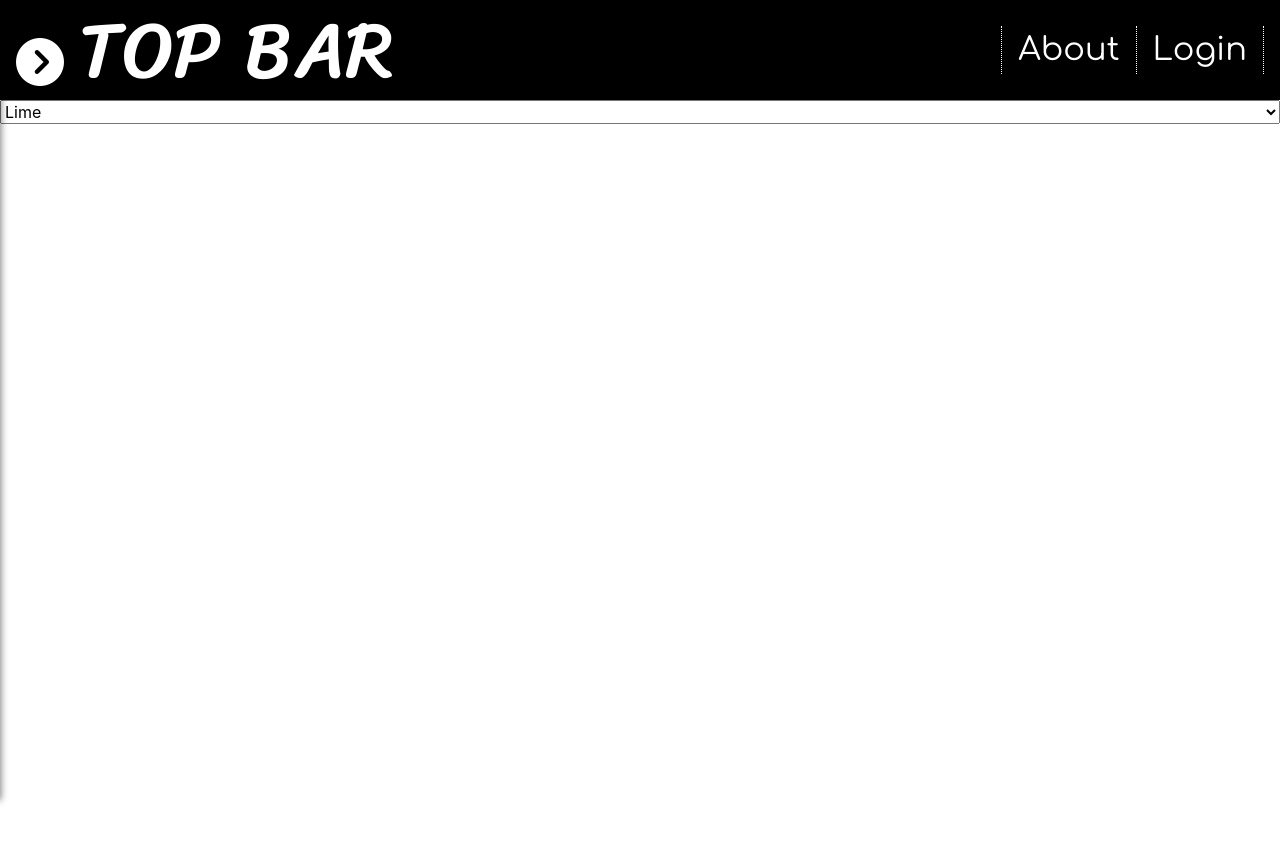
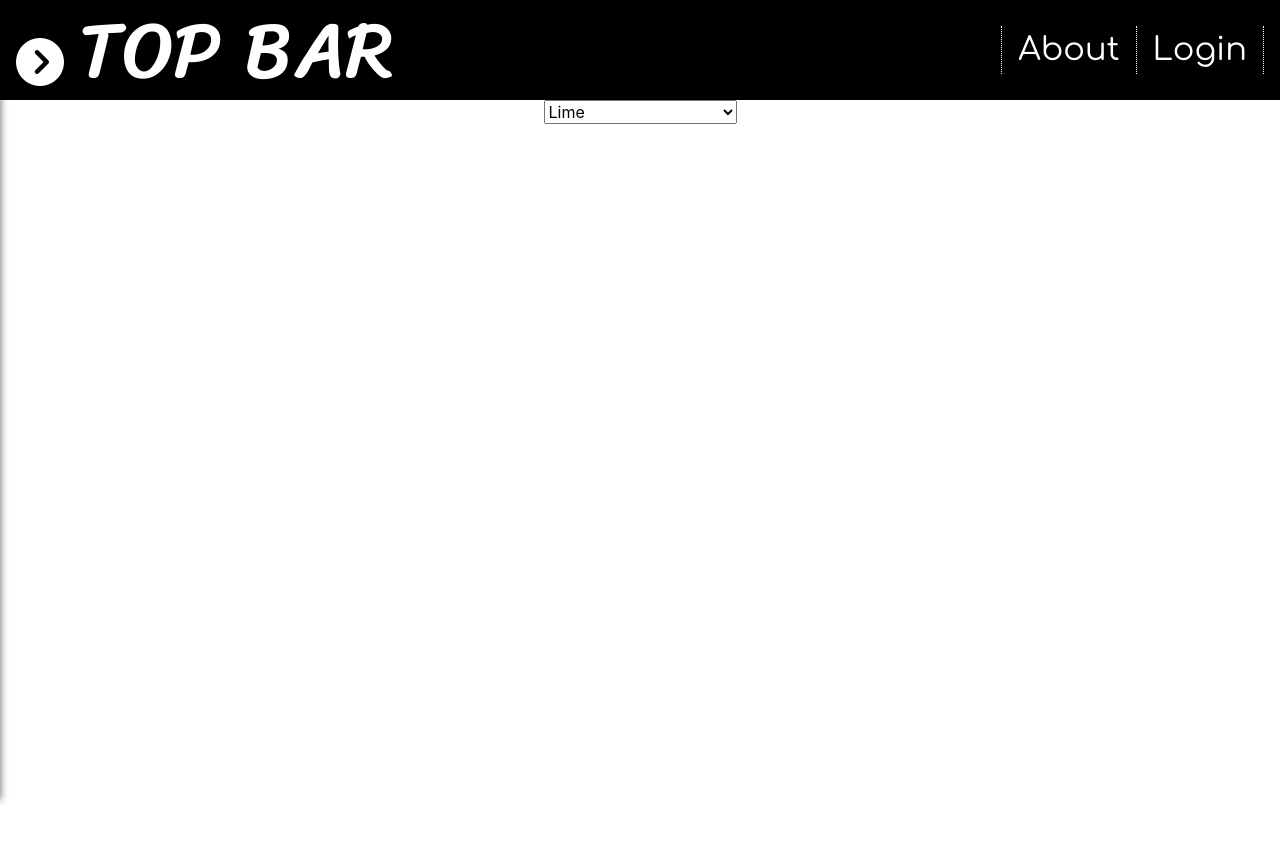
Before and after one commit to jazznerd206/Components, a React (Create React App) app in the folder components/: page / in a window 1280 px wide. Shown: the top 842 px of the page. Built offline with nearby package versions, Linux system fonts and the light colour scheme.

Commit message:
styling on select box leaves something to be desired

```diff
--- a/components/src/App.js
+++ b/components/src/App.js
@@ -110,7 +110,8 @@ function App() {
     ['grapefruit', 'Grapefruit'],
     ['lime', 'Lime'],
     ['coconut', 'Coconut'],
-    ['mango', 'Mango']
+    ['mango', 'Mango'],
+    ['super long text value', 'Super Long Text Value']
   ];
   // ===================================================
 
@@ -120,7 +121,7 @@ function App() {
       className="App"
       >
       <SideNav />
-      <Select values={choices} selected='lime' callback={(val) => console.log(val)} />
+      <Select values={choices} selected='lime' callback={(val) => console.log('component ' + val)} />
       {/* <CountdownTimer seconds={10}/> */}
       {/* <TreeView data={treeData} name='data'/> */}
       {/* <Collapse>
--- a/components/src/Select/Select.js
+++ b/components/src/Select/Select.js
@@ -1,14 +1,28 @@
-import React from 'react'
+import React from 'react';
+import './style.css'
 
 function Select ({ values, callback, disabled = false, readonly = false, selected }) {
+
+    const controller = () => {
+        let panel = document.getElementById('select');
+        panel.open = (e, ui) => {
+
+        }
+    }
+
+
+    console.log('function ' + values)
     return (
+    <div className="dropdown-container">
       <select
+        id="select"
         disabled={disabled}
         readOnly={readonly}
         onChange={({ target : { value } }) => callback(value)}
       >
         {values.map(([value, text]) => <option selected={selected === value}value={value}>{text}</option>)}
       </select>
+    </div>
     );
   }
 
--- /dev/null
+++ b/components/src/Select/style.css
@@ -0,0 +1,9 @@
+.dropdown-container {
+    font-variant: small-caps;
+    font-size: 1em;
+    transition: font-size .5s;
+}
+
+option {
+    font-size: 1.5em;
+}
--- a/package.json
+++ b/package.json
@@ -31,5 +31,8 @@
     "nodemon": "^2.0.6",
     "path": "^0.12.7",
     "react-dom": "^17.0.1"
+  },
+  "devDependencies": {
+    "react-select": "^4.0.2"
   }
 }
```
Also changed, not shown: 1 other file (tests, documents, lock files or other folders).
